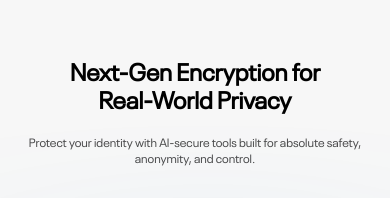
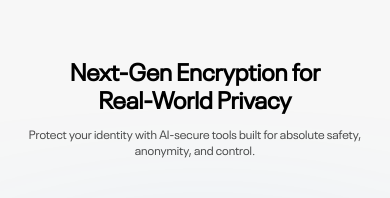
Before and after one commit to MuhammadUmar740/neuronus-redesigned, a Next.js app: page / in a window 390 px wide. Shown: the part 5360-5558 px from the top of the page. Built offline with nearby package versions, Linux system fonts and the light colour scheme.

Commit message:
refactor: Layout refactoring

```diff
--- a/components/home/next-gen-encryption/index.tsx
+++ b/components/home/next-gen-encryption/index.tsx
@@ -11,14 +11,14 @@ const NextGenEncryption = () => {
   return (
     <section className="pt-20">
       <Container className="text-center">
-        <Heading className="mb-5">
+        <Heading className="mb-3 md:mb-5">
           Next-Gen Encryption for <br /> Real-World Privacy
         </Heading>
         <Description
           text="Protect your identity with AI-secure tools built for absolute safety, anonymity, and control."
-          className="mb-12 lg:mb-16"
+          className="mb-10 xs:mb-12 lg:mb-16"
         />
-        <Button text="Get Started →" className="mx-auto w-54 lg:w-64" />
+        <Button text="Get Started →" className="mx-auto w-48 md:w-54 lg:w-64" />
       </Container>
       <div className="relative my-20 lg:my-0">
         <BasicRulesEllipse className="relative w-full h-auto object-cover hidden lg:block" />
```
